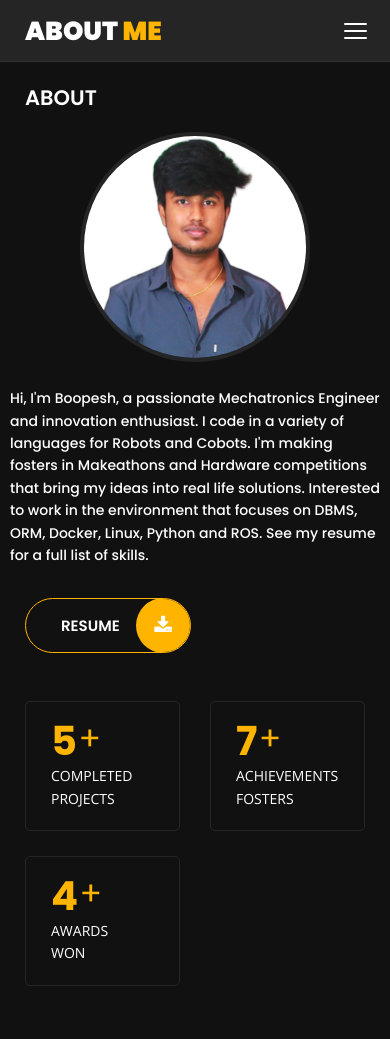
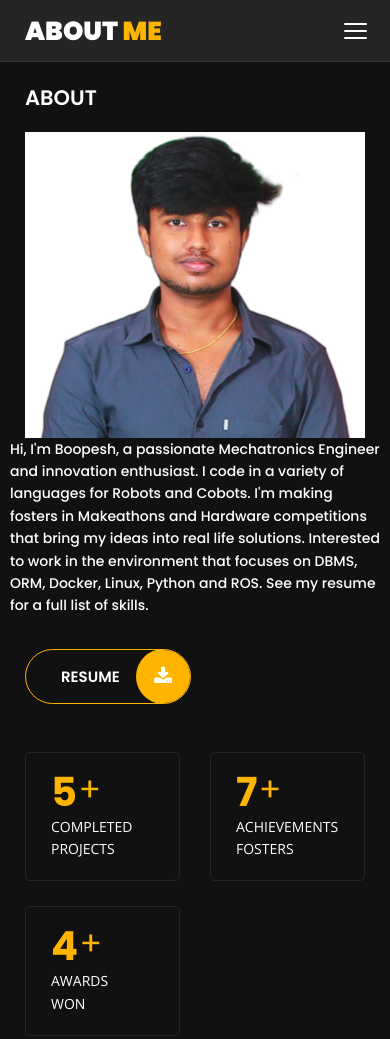
Before and after one commit to BOOPESH-foxy/BOOPESH-foxy.github.io, a plain HTML site: page about.html in a window 390 px wide. Shown: the top 1039 px of the page. Drawn offline with nearby package versions, Linux system fonts and the light colour scheme; a script that the page names is missing.

Commit message:
img-mobile

```diff
--- a/about.html
+++ b/about.html
@@ -114,7 +114,7 @@
                         <h3 class="text-uppercase custom-title mb-0 ft-wt-600">About</h3>
                     </div>
                     <div class="col-12 d-block d-sm-none">
-                        <img src="img/123.jpg" class="img-fluid main-img-mobile" alt="my picture" />
+                        <img src="img/123.jpg" class="img-fluid main-123" alt="my picture" />
                     </div>
                    <p>
                     Hi, I'm Boopesh, a passionate Mechatronics Engineer and innovation enthusiast. I code in a variety of languages for Robots and Cobots. I'm making fosters in Makeathons and Hardware competitions that bring my ideas into real life solutions. Interested to work in the environment that focuses on  DBMS, ORM, Docker, Linux, Python and ROS.
```
